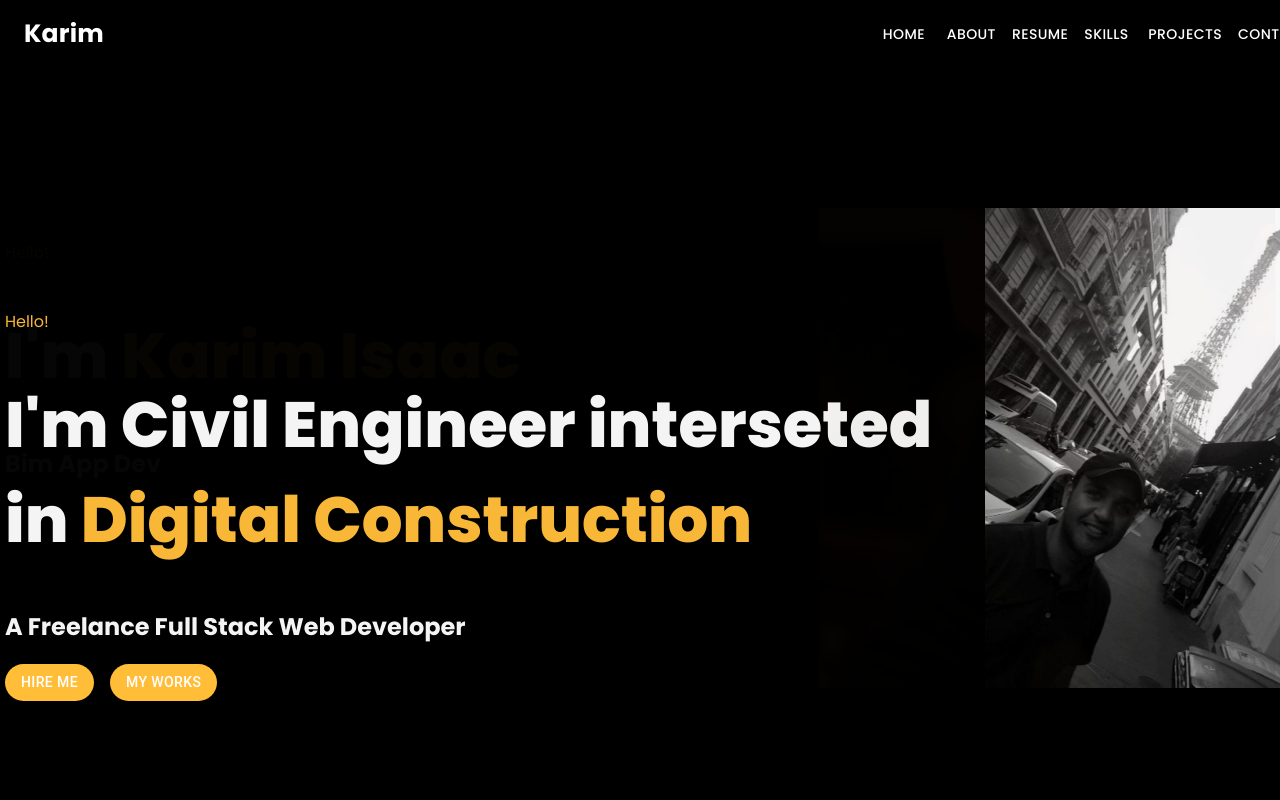
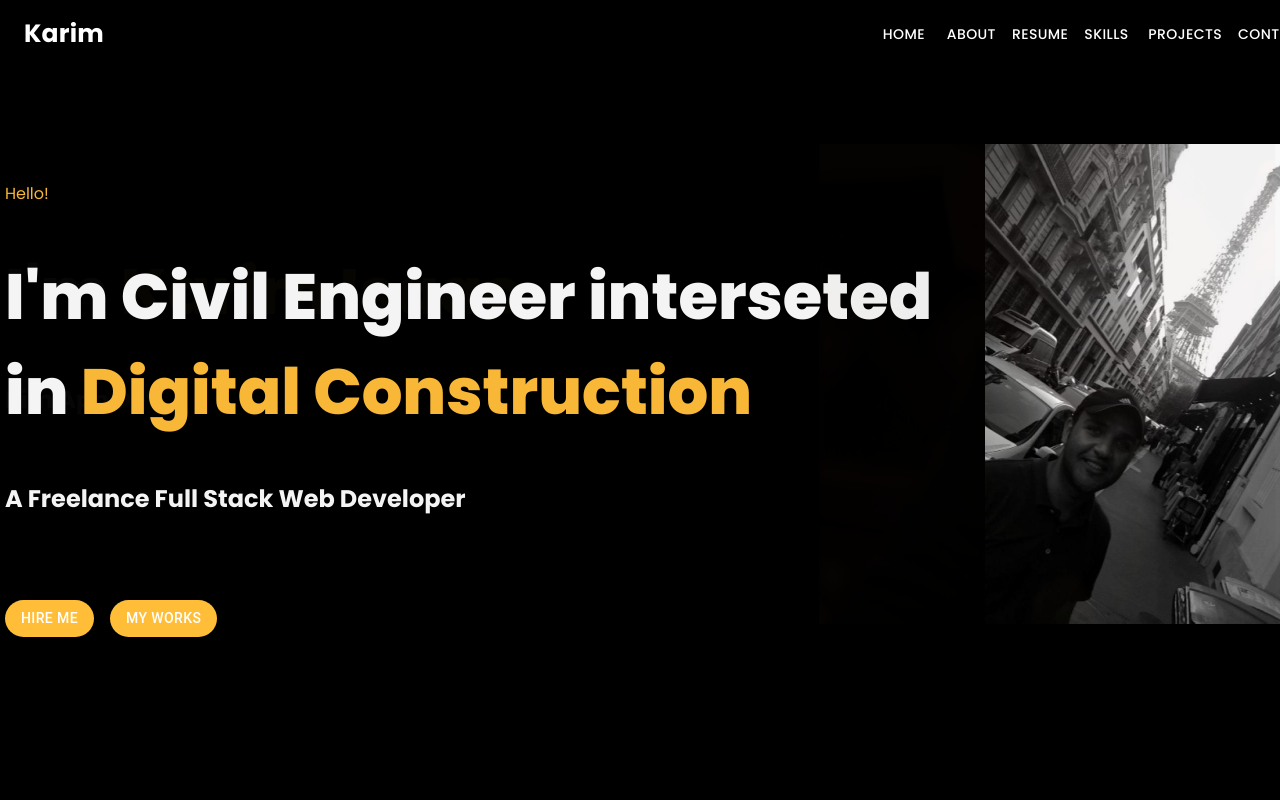
Before and after one commit to KIsaac85/kisaac85.github.io, a React (Vite) app: page / in a window 1280 px wide. Shown: the top 800 px of the page. Built offline with nearby package versions, Linux system fonts and the light colour scheme.

Commit message:
adjust home top distance and add portofolio to projects

```diff
--- a/src/Home.jsx
+++ b/src/Home.jsx
@@ -28,7 +28,7 @@ function Home() {
 
 
 
-  <div  id="home-section" className="main-flex-row main-content-center main-top-space">
+  <div  id="home-section" className="main-flex-row main-content-center home-top-space">
       <div className='home-container' >
 
       <Fade  className='home-relative-position' in={checked}  timeout={2500}>
--- a/src/css/Style Home.css
+++ b/src/css/Style Home.css
@@ -18,21 +18,17 @@
 
 .home-relat-position{
     position: relative;
-    top:-10rem;
+    top:-14rem;
 }
 
 
 
-@keyframes fade-down {
-    0%{
-        opacity: 0;
-    }
-    100%{
-        opacity: 1;
-    }
 
-}
 
 .fade{
     animation: fade-down 2.5s infinite alternate;
 }
+
+.home-top-space{
+    margin-top: 9rem;
+}
--- a/src/js/projectsData.js
+++ b/src/js/projectsData.js
@@ -3,11 +3,20 @@
 import barTender from "../images/liquor_100dp_5F6368.png"
 import note from "../images/description_100dp_5F6368.png"
 import RevitAPI from "../images/Revit API.png";
+import MyPortofolio from "../images/portofolio.png";
 
 
 const projects = [
     {
-    id :0,
+        id :0,
+        link: "github.com/KIsaac85/Karim-Portfolio",
+        title:"My Portofolio",
+        description:"Website that uses React, MUI and other features",
+        picSource: MyPortofolio,
+        websiteCode: "github.com/KIsaac85/Karim-Portfolio"
+    },
+    {
+    id :1,
     link: "github.com/KIsaac85/The-bartender",
     title:"The Bartender",
     description:"Website that uses Axios to contact another API DB",
@@ -15,7 +24,7 @@ const projects = [
     websiteCode: "github.com/KIsaac85/The-bartender"
 },
 {
-    id :1,
+    id :2,
     link: "github.com/KIsaac85/Your-Block-Note",
     description:"Website illustrates the backend server using Express",
     title: "Your Block Note",
@@ -23,13 +32,14 @@ const projects = [
     websiteCode: "github.com/KIsaac85/Your-Block-Note"
 },
 {
-    id :2,
+    id :3,
     link: "github.com/KIsaac85",
     description:"Plugins for Revit API using C#",
     title: "ٌRevit API",
     picSource:RevitAPI,
     websiteCode: "youtube.com/channel/UChSy8rsJGI6V2lKz9MPcPcw"
-}
+},
+
 ]
 
 export default projects;
--- a/src/projectCard.jsx
+++ b/src/projectCard.jsx
@@ -24,7 +24,7 @@ function projectCard(props) {
         </Typography>
       </CardContent>
       <CardActions>
-        <CardStyledButton  size="small" href={`//${props.codeLink}`}>Site</CardStyledButton>
+        <CardStyledButton  size="small" href={`//${props.codeLink}`}>Demo</CardStyledButton>
         <CardStyledButton  size="small" href={`//${props.websiteLink}`}>Code</CardStyledButton>
       </CardActions>
     </Card>
```
Also changed, not shown: src/images/portofolio.png (added).
